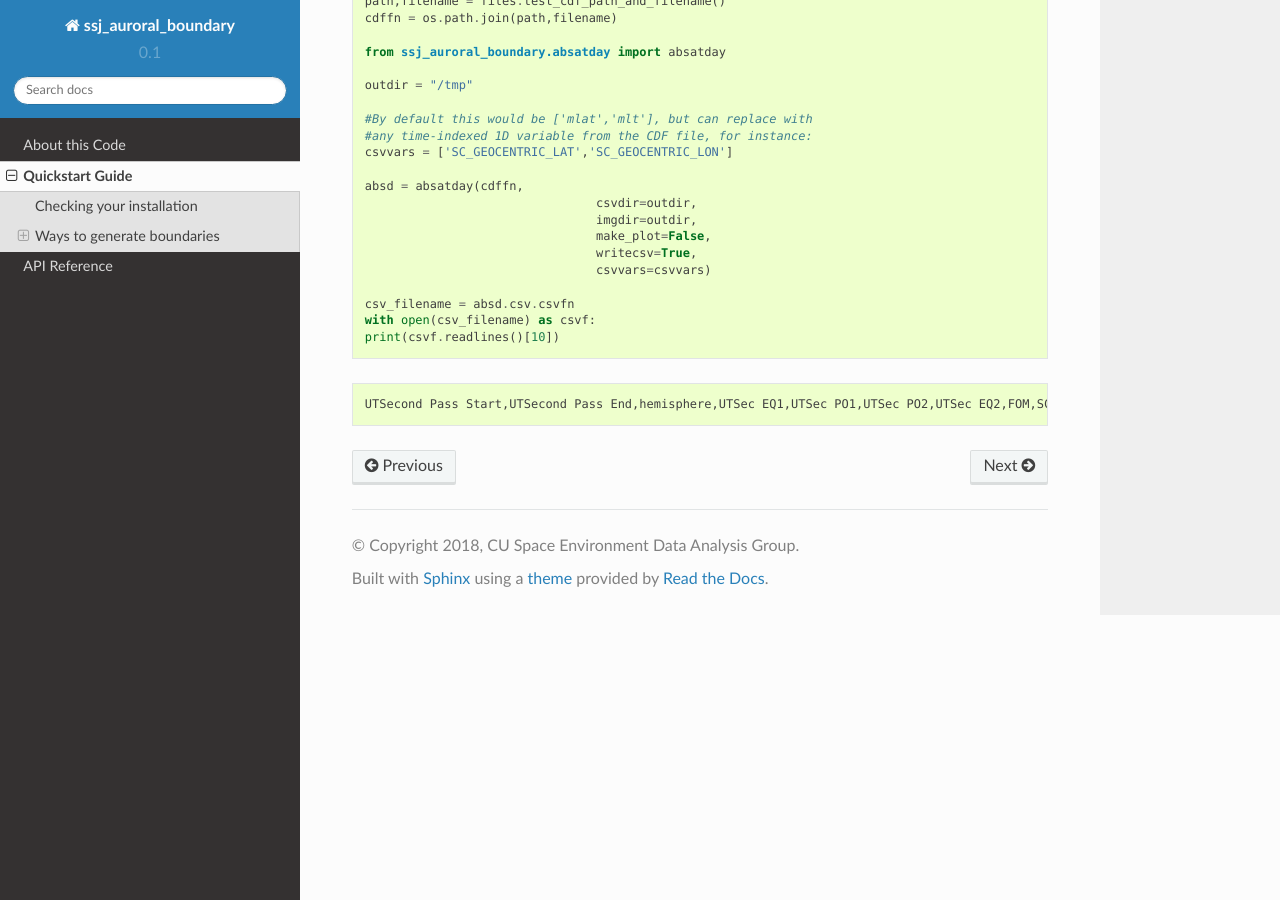
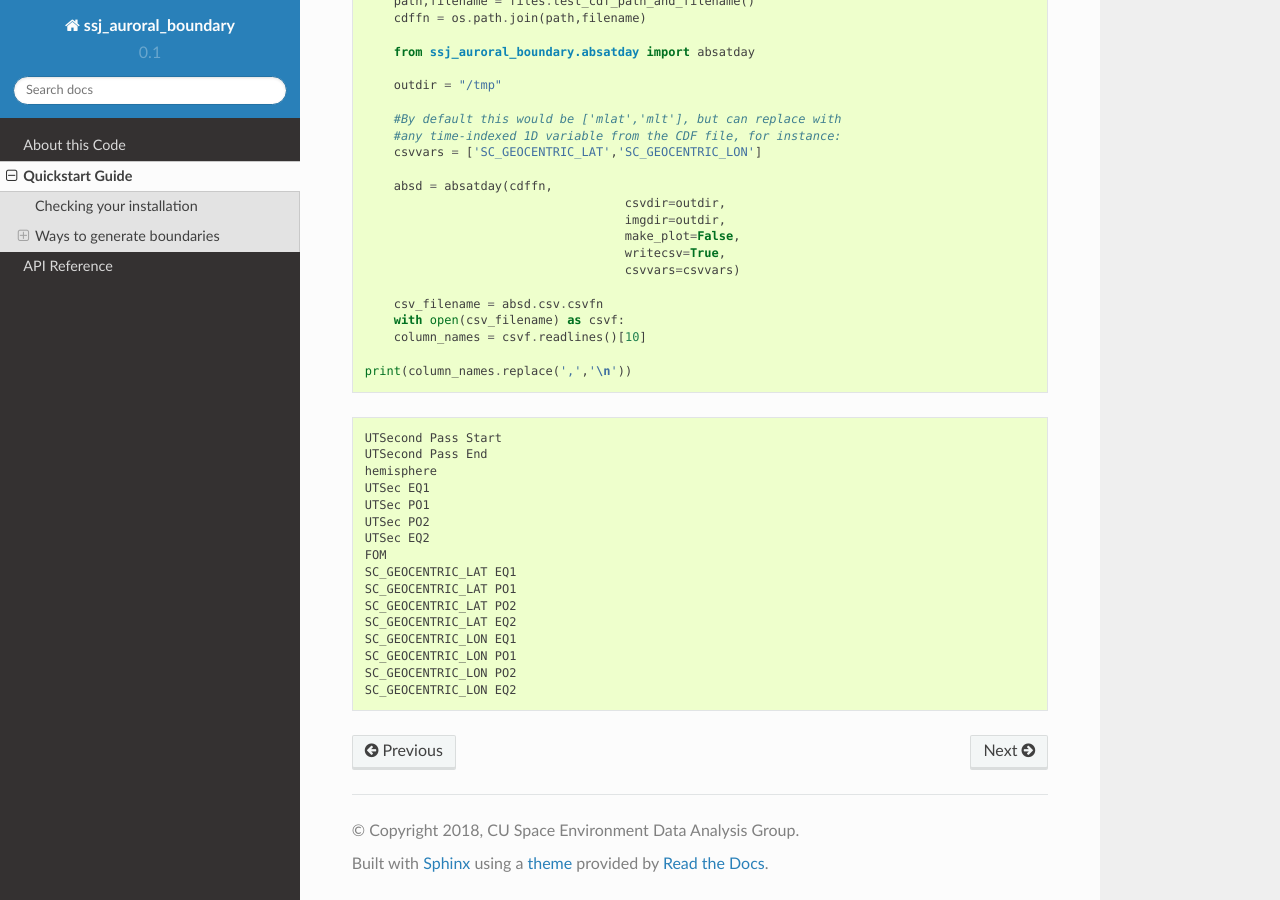
Before and after one commit to lkilcommons/ssj_auroral_boundary, a Sphinx documentation site: the page built from docs/source/quickstart.rst, in a window 1280 px wide and 900 px high, scrolled down 2998 px. Built offline with Sphinx 7.4.7 and the Read the Docs theme 2.0.0, drawn with Linux system fonts in a browser that asks for light colours.

Commit message:
One more minor doc revision

```diff
--- a/docs/source/quickstart.rst
+++ b/docs/source/quickstart.rst
@@ -185,8 +185,25 @@ to specify the location in geocentric (geographic) coordinates instead:
 
 	csv_filename = absd.csv.csvfn
 	with open(csv_filename) as csvf:
-    	print(csvf.readlines()[10])
+    	column_names = csvf.readlines()[10]
+
+    print(column_names.replace(',','\n'))
 
 .. testoutput::
 
-	UTSecond Pass Start,UTSecond Pass End,hemisphere,UTSec EQ1,UTSec PO1,UTSec PO2,UTSec EQ2,FOM,SC_GEOCENTRIC_LAT EQ1,SC_GEOCENTRIC_LAT PO1,SC_GEOCENTRIC_LAT PO2,SC_GEOCENTRIC_LAT EQ2,SC_GEOCENTRIC_LON EQ1,SC_GEOCENTRIC_LON PO1,SC_GEOCENTRIC_LON PO2,SC_GEOCENTRIC_LON
+	UTSecond Pass Start
+	UTSecond Pass End
+	hemisphere
+	UTSec EQ1
+	UTSec PO1
+	UTSec PO2
+	UTSec EQ2
+	FOM
+	SC_GEOCENTRIC_LAT EQ1
+	SC_GEOCENTRIC_LAT PO1
+	SC_GEOCENTRIC_LAT PO2
+	SC_GEOCENTRIC_LAT EQ2
+	SC_GEOCENTRIC_LON EQ1
+	SC_GEOCENTRIC_LON PO1
+	SC_GEOCENTRIC_LON PO2
+	SC_GEOCENTRIC_LON EQ2
```
